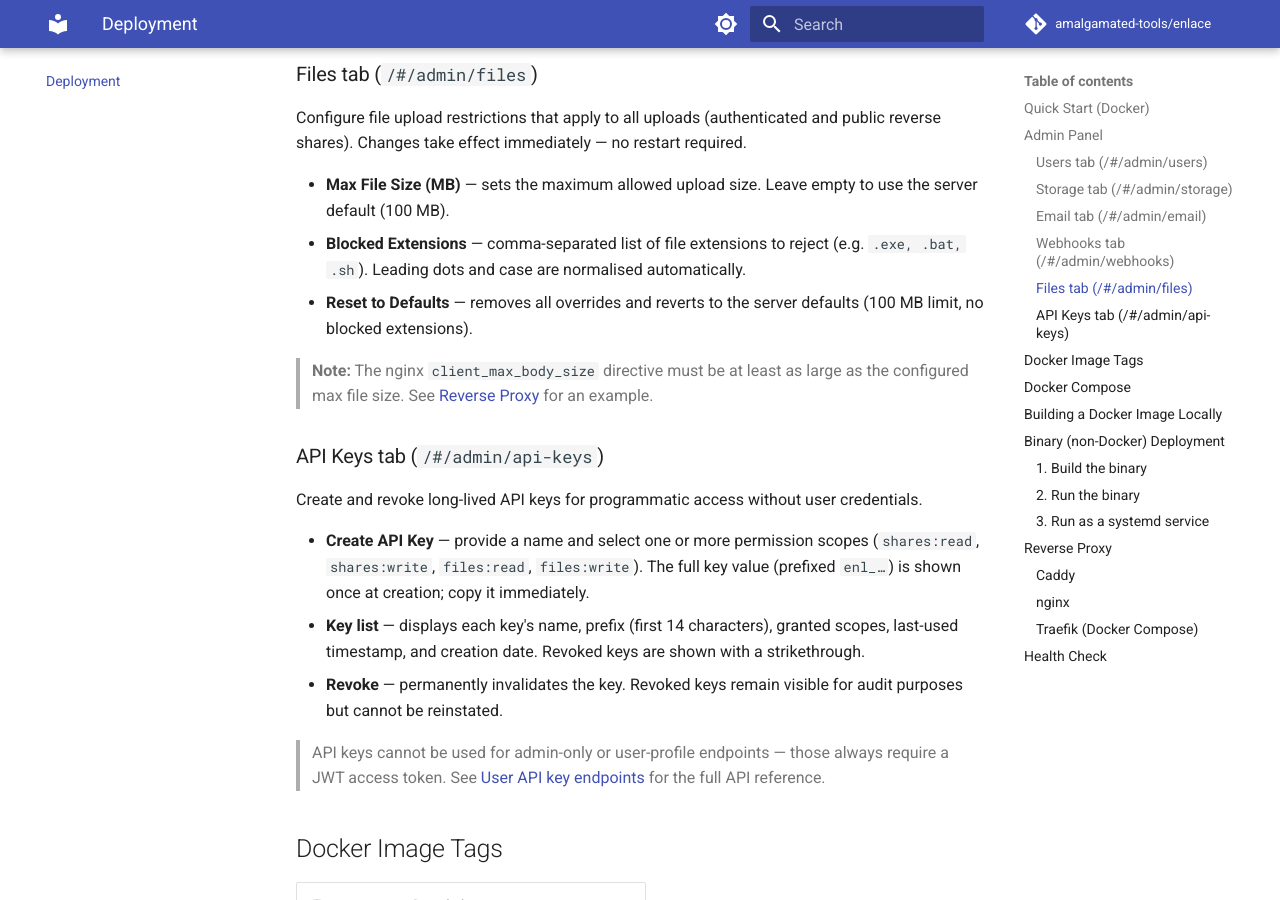
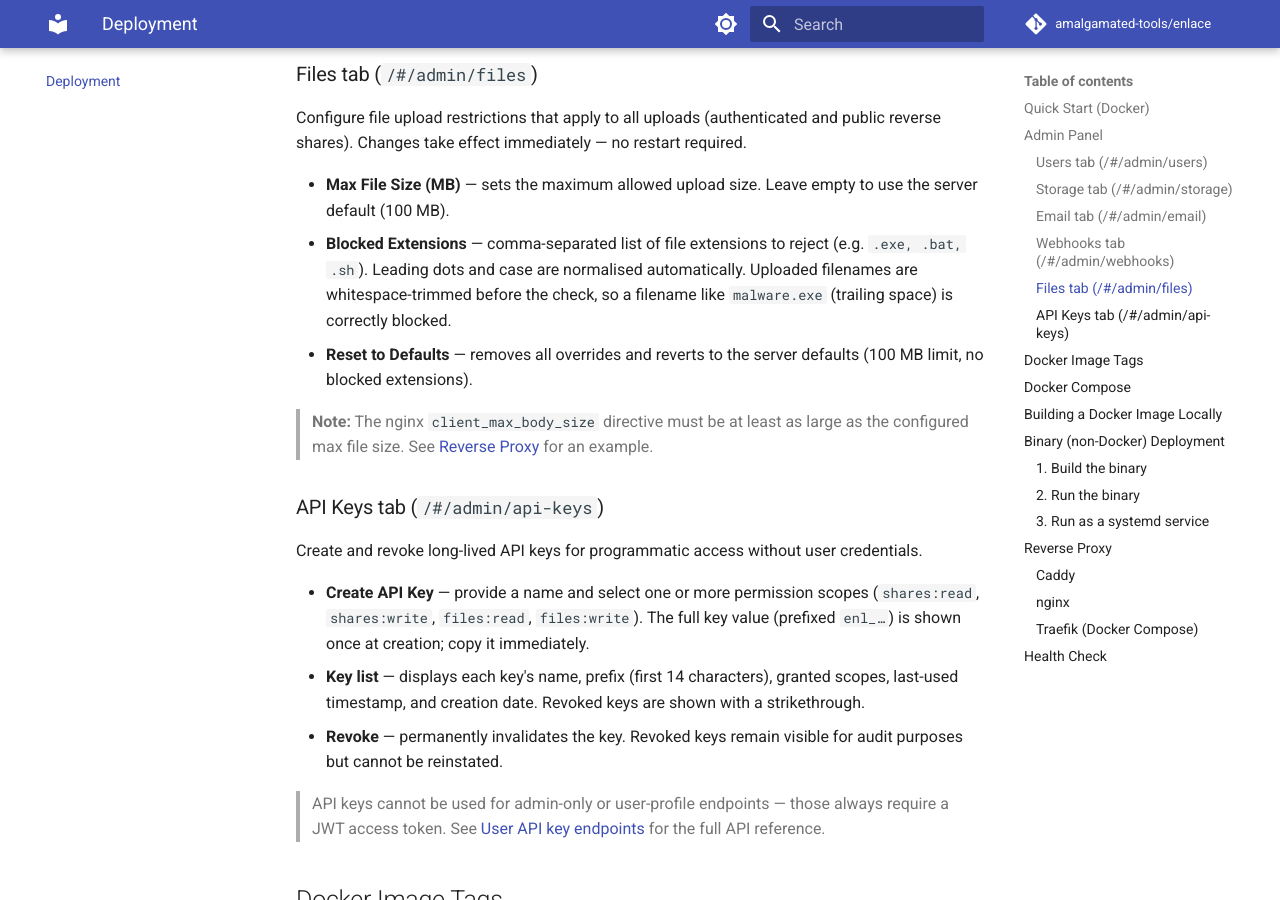
Before and after one commit to amalgamated-tools/enlace, an MkDocs documentation site: the page built from docs/deployment.md, in a window 1280 px wide and 900 px high, scrolled down 2292 px. Built offline with MkDocs 1.6.1 and Material for MkDocs 9.7.7, drawn with Linux system fonts in a browser that asks for light colours; comment, search, counter and statistics services are not loaded.

Commit message:
docs: document filename whitespace trimming in extension block check
The IsExtensionBlocked function now strips leading/trailing whitespace
from filenames before comparing against blocked extensions (#246).
Update api.md and deployment.md to document this security behaviour so
operators understand that filenames like 'malware.exe ' (trailing space)
are correctly rejected.

Co-authored-by: Copilot <223556219+Copilot@users.noreply.github.com>

```diff
--- a/docs/deployment.md
+++ b/docs/deployment.md
@@ -67,7 +67,7 @@ Create and manage outbound webhook subscriptions. Enlace POSTs a signed JSON pay
 Configure file upload restrictions that apply to all uploads (authenticated and public reverse shares). Changes take effect immediately — no restart required.
 
 - **Max File Size (MB)** — sets the maximum allowed upload size. Leave empty to use the server default (100 MB).
-- **Blocked Extensions** — comma-separated list of file extensions to reject (e.g. `.exe, .bat, .sh`). Leading dots and case are normalised automatically.
+- **Blocked Extensions** — comma-separated list of file extensions to reject (e.g. `.exe, .bat, .sh`). Leading dots and case are normalised automatically. Uploaded filenames are whitespace-trimmed before the check, so a filename like `malware.exe ` (trailing space) is correctly blocked.
 - **Reset to Defaults** — removes all overrides and reverts to the server defaults (100 MB limit, no blocked extensions).
 
 > **Note:** The nginx `client_max_body_size` directive must be at least as large as the configured max file size. See [Reverse Proxy](#reverse-proxy) for an example.
```
Also changed, not shown: docs/api.md (+2 -0 lines).
